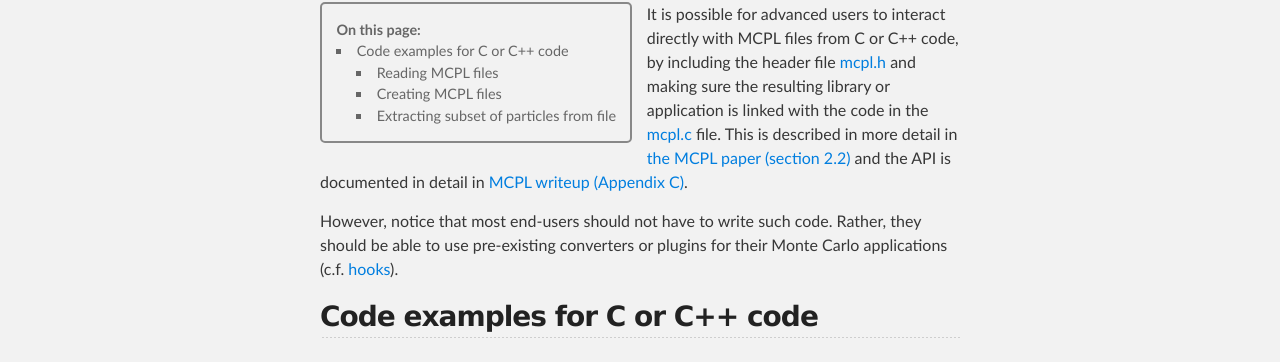
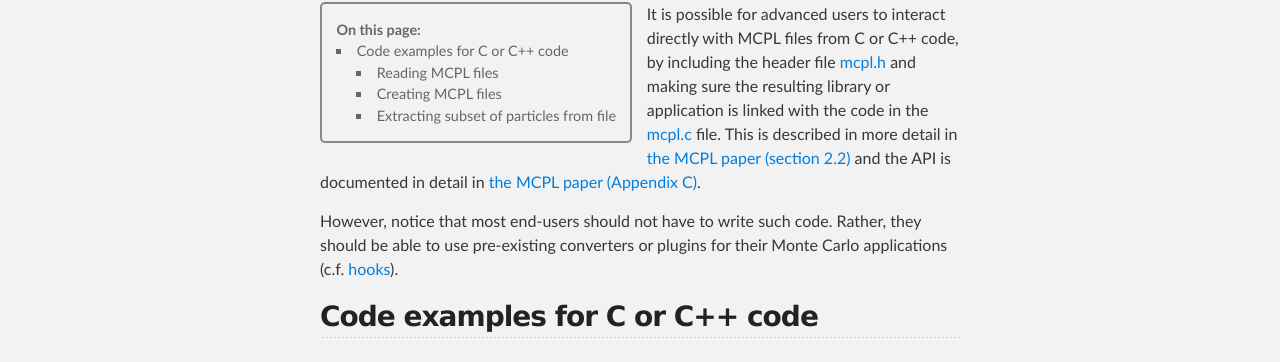
Before and after one commit to mctools/mcpl, a Jekyll site: the page built from usage_c.md, in a window 1280 px wide and 900 px high. Shown: the part 322-684 px from the top of the window. Built offline with Jekyll 4.4.1, drawn with Linux system fonts in a browser that asks for light colours.

Commit message:
minor fixes

```diff
--- a/usage_c.md
+++ b/usage_c.md
@@ -12,7 +12,7 @@ C++ code, by including the header file {% include linkfile.html file="src/mcpl/m
 %} and making sure the resulting library or application
 is linked with the code in the {% include linkfile.html file="src/mcpl/mcpl.c"
 %} file. This is described in more detail in {% include linkpaper.html subsection=2.2
-%} and the API is documented in detail in {% include linkpaper.html section="Appendix.3" linkname="MCPL writeup (Appendix C)"
+%} and the API is documented in detail in {% include linkpaper.html section="Appendix.3" linkname="the MCPL paper (Appendix C)"
 %}.
 
 However, notice that most end-users should not have to write such code. Rather,
```
Also changed, not shown: usage.md (+1 -1 lines), usage_cmdline.md (+1 -1 lines).
